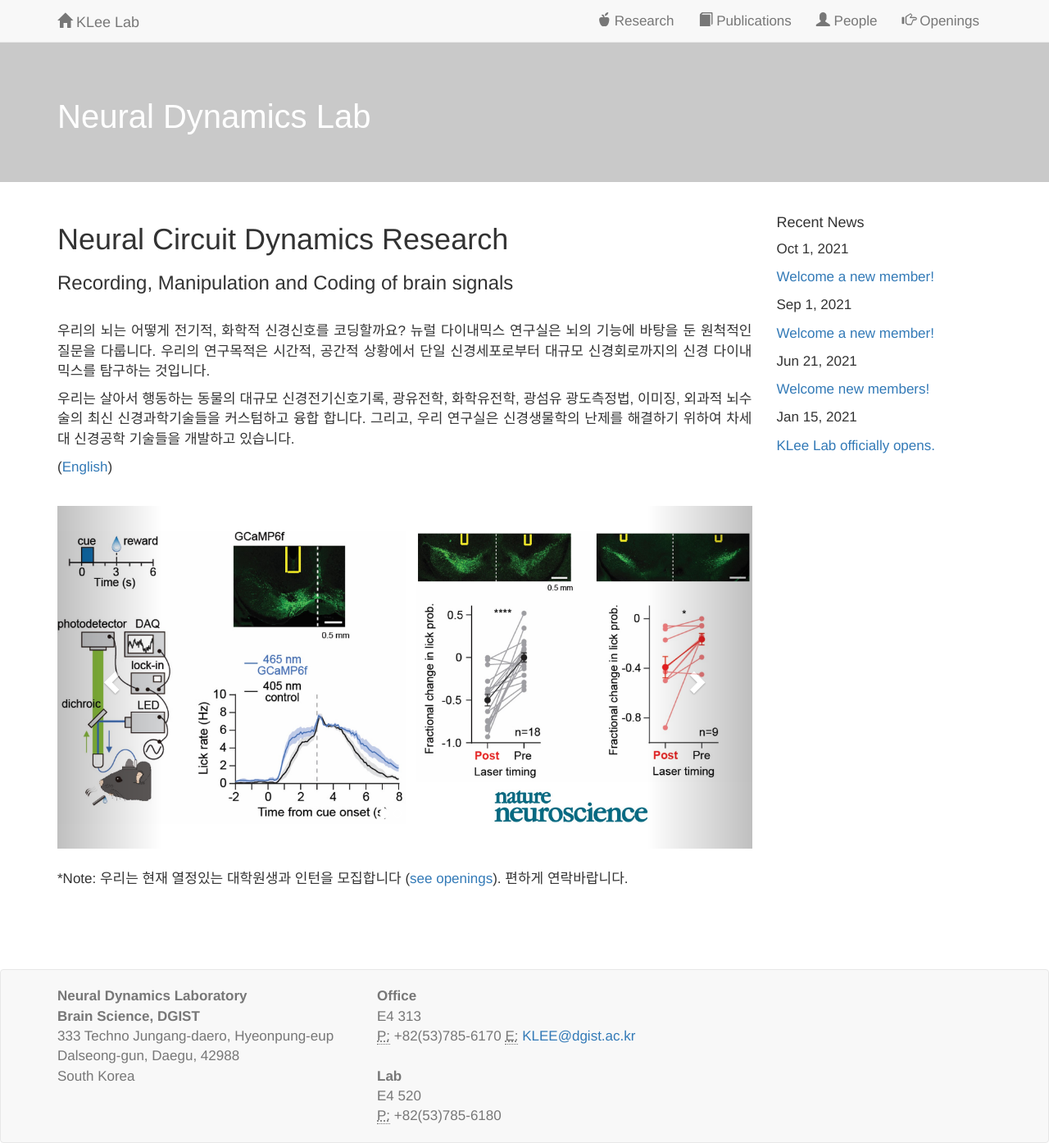
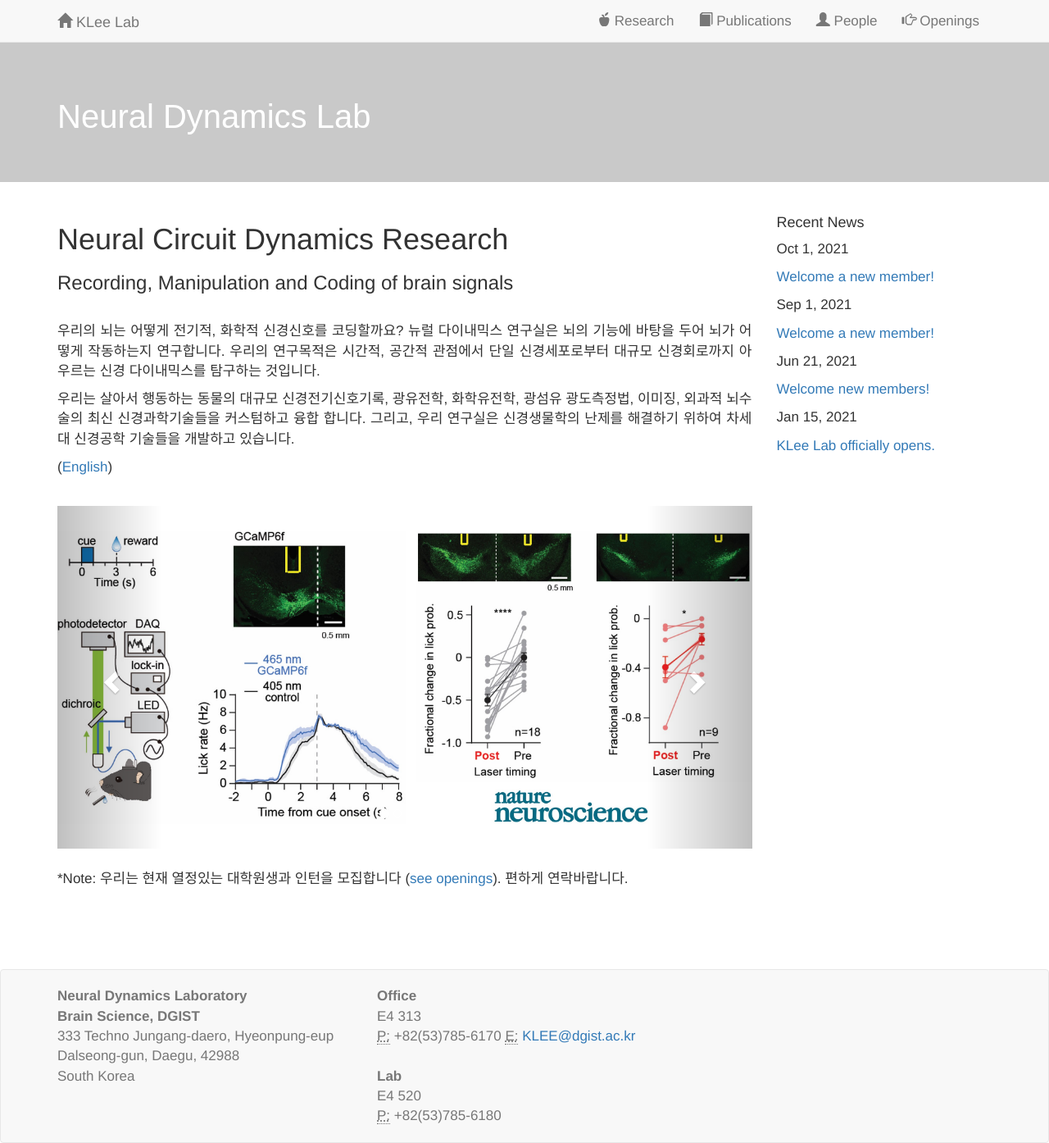
Before and after one commit to kleelab/kleelab.github.io, a Jekyll site: the page built from indexK.html, in a window 1280 px wide. Shown: the whole page at 82% size. Built offline with Jekyll 4.4.1, drawn with Linux system fonts in a browser that asks for light colours; nearby versions of some CDN libraries; a style sheet for code colours, icons or effects is not loaded.

Commit message:
Update indexK.html

```diff
--- a/indexK.html
+++ b/indexK.html
@@ -16,7 +16,7 @@ layout: home
 <h3>Recording, Manipulation and Coding of brain signals</h3>
 
 <br>
-<p>우리의 뇌는 어떻게 전기적, 화학적 신경신호를 코딩할까요? 뉴럴 다이내믹스 연구실은 뇌의 기능에 바탕을 둔 원척적인 질문을 다룹니다. 우리의 연구목적은 시간적, 공간적 상황에서 단일 신경세포로부터 대규모 신경회로까지의 신경 다이내믹스를 탐구하는 것입니다.</p>
+<p>우리의 뇌는 어떻게 전기적, 화학적 신경신호를 코딩할까요? 뉴럴 다이내믹스 연구실은 뇌의 기능에 바탕을 두어 뇌가 어떻게 작동하는지 연구합니다. 우리의 연구목적은 시간적, 공간적 관점에서 단일 신경세포로부터 대규모 신경회로까지 아우르는 신경 다이내믹스를 탐구하는 것입니다.</p>
 
 <p>우리는 살아서 행동하는 동물의 대규모 신경전기신호기록, 광유전학, 화학유전학, 광섬유 광도측정법, 이미징, 외과적 뇌수술의 최신 신경과학기술들을 커스텀하고 융합 합니다. 그리고, 우리 연구실은 신경생물학의 난제를 해결하기 위하여 차세대 신경공학 기술들을 개발하고 있습니다. </p>
 
```
